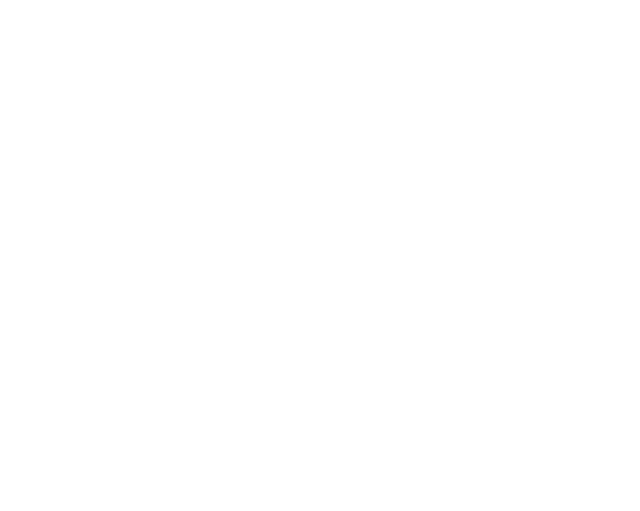
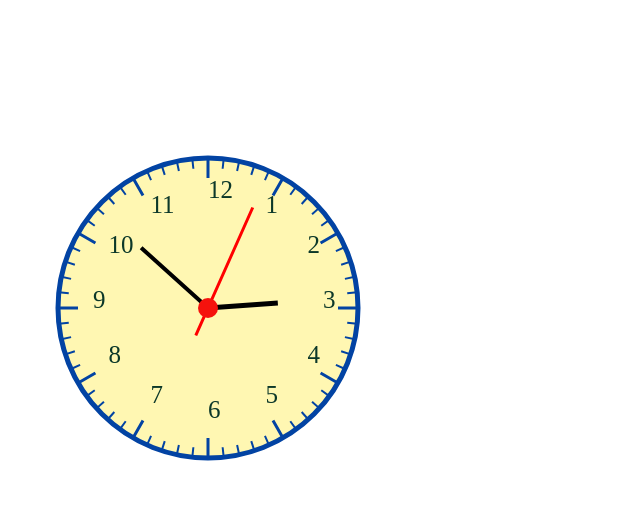
Before and after one commit to xueyeqing/html-demo, a plain HTML site: page Canvas-Clock/index.html in a window 1280 px wide. Shown: the whole page, without its empty margins (0-640 px from the left). Drawn offline with Linux system fonts and the light colour scheme.

Commit message:
canvas绘制时钟

```diff
--- a/Canvas-Clock/index.html
+++ b/Canvas-Clock/index.html
@@ -29,7 +29,79 @@
     var r = 150;
     //画表盘的方法
     function draw_p() {
+      cxt.lineWidth = 5;
+      cxt.strokeStyle = "#0243A3";
+      cxt.fillStyle = "#FFF7B2";
+      cxt.beginPath(); // 新开始一条路径，绘制方法被指向新路径
+      cxt.arc(x, y, r, 0, Math.PI * 2, true); // true为逆时针
+      cxt.closePath(); // 闭合当前路径，让绘制命令重新指向上下文
+      cxt.fill(); // 填充路径的内容区域生成实心图形
+      cxt.stroke(); // 通过线条来绘制图像轮廓
+
+      //刻度
+      cxt.lineWidth = 2;
+      var rk = 140;
+      var dian = ['3', '4', '5', '6', '7', '8', '9', '10', '11', '12', '1', '2'];
+      var dx = 0;
+      for (var i = 0; i < 360; i += 6) {
+        cxt.beginPath();
+        if (i % 30 == 0) {
+          cxt.lineWidth = 3;
+          rk = 130;
+          cxt.fillStyle = "#0C3829";
+          cxt.font = " 25px '宋体'";
+          cxt.fillText(dian[dx], x + (rk - 15) * Math.cos(i * Math.PI / 180), y + (rk - 20) * Math.sin(i * Math.PI / 180));
+          dx++;
+        } else {
+          cxt.lineWidth = 2;
+          rk = 140;
+        }
+        cxt.moveTo(x + rk * Math.cos(i * Math.PI / 180), y + rk * Math.sin(i * Math.PI / 180));
+        cxt.lineTo(x + r * Math.cos(i * Math.PI / 180), y + r * Math.sin(i * Math.PI / 180));
+        cxt.closePath();
+        cxt.stroke();
+      }
+      cxt.beginPath();
+      cxt.moveTo(x + rk * Math.cos(i * Math.PI / 180), y + rk * Math.sin(i * Math.PI / 180)); // 描述起点坐标
+      cxt.lineTo(x + r * Math.cos(i * Math.PI / 180), y + r * Math.sin(i * Math.PI / 180)); // 描述终点坐标
+      cxt.closePath();
+      cxt.stroke();
 
     }
+
+    //画小圆的方法
+    function draw_xy() {
+      cxt.fillStyle = "#F5120D";
+      cxt.beginPath();
+      cxt.arc(x, y, 10, 0, Math.PI * 2, true);
+      cxt.fill();
+    }
+
+    //画指针方法
+    function draw_z(hms, angle, r, col, w) {
+      cxt.lineWidth = w; //线粗
+      cxt.strokeStyle = col; //颜色
+      var sr2 = r; //半径
+      cxt.beginPath();
+      cxt.moveTo(x, y);
+      if (hms == 's') { //秒针的小尾巴
+        var sr = 30;
+        cxt.lineTo(x + sr * Math.cos((angle + 180 - 90) * Math.PI / 180), y + sr * Math.sin((angle + 180 - 90) * Math.PI / 180));
+      }
+      cxt.lineTo(x + sr2 * Math.cos((angle - 90) * Math.PI / 180), y + sr2 * Math.sin((angle - 90) * Math.PI / 180));
+      cxt.closePath();
+      cxt.stroke();
+    }
+
+    //运动控制
+    setInterval(function () {
+      var date = new Date();
+      cxt.clearRect(0, 0, 400, 400);
+      draw_p(); //画表盘
+      draw_z('s', date.getSeconds() * 6, 110, 'red', 3); //  画秒针
+      draw_z('m', date.getMinutes() * 6, 90, '#000000', 4); // 画分针
+      draw_z('h', date.getHours() * 30 + (date.getMinutes() / 12 * 6), 70, '#000000', 5); // 画时针
+      draw_xy(); //画小圆
+    }, 1000);
   }
 </script>
```
